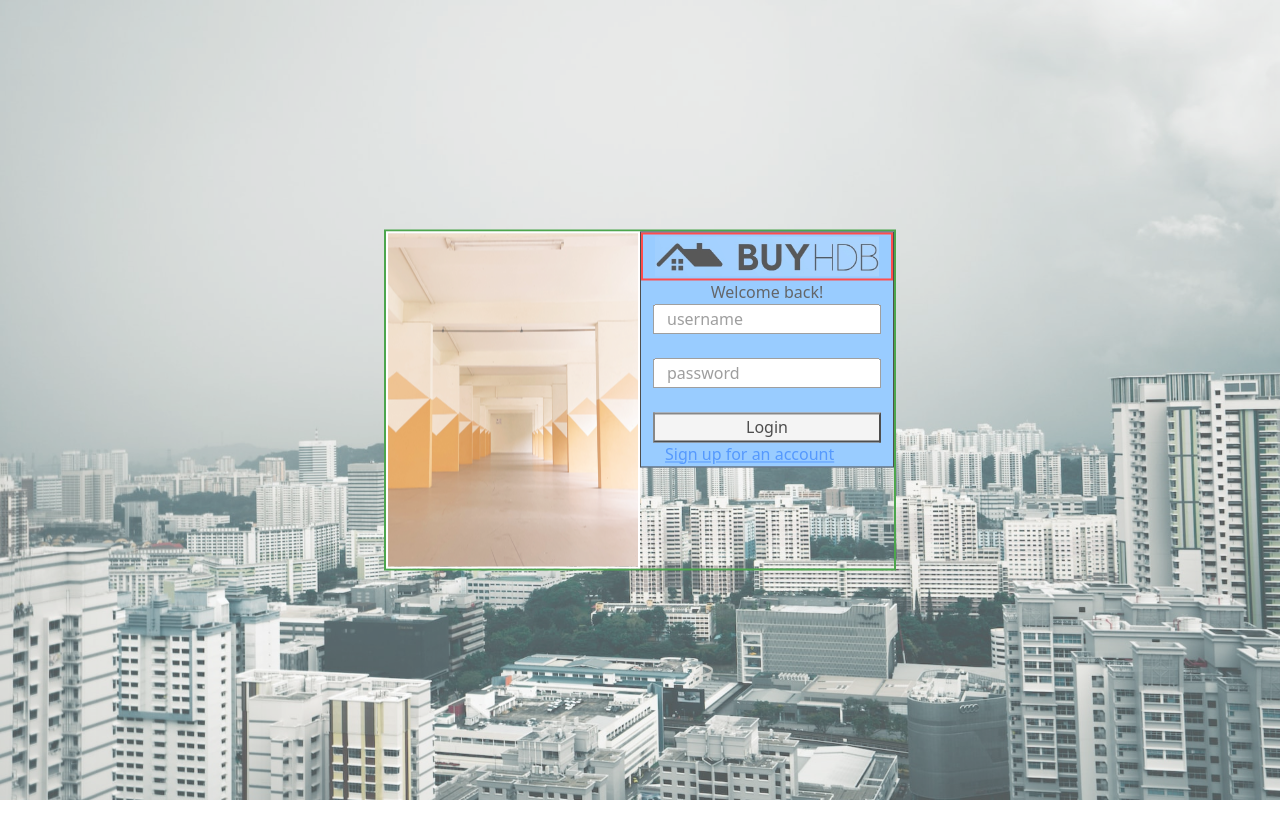
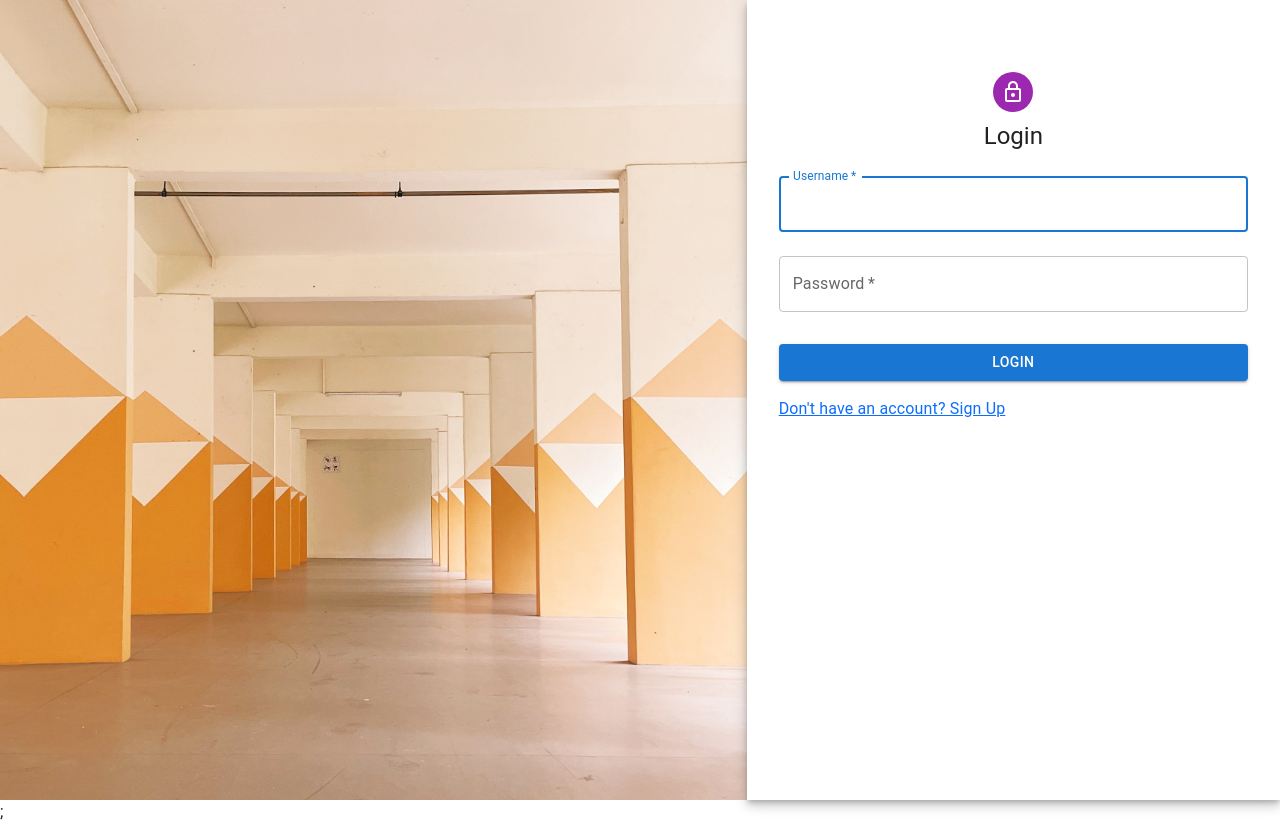
Before and after one commit to azheem-rahman/BuyHDB, a React (Create React App) app in the folder frontend/: page /login in a window 1280 px wide. Before the commit the page ends 800 px from the top, so only its background shows below. Built offline with nearby package versions, Linux system fonts and the light colour scheme.

Commit message:
replaced login with SignInSide

```diff
--- a/frontend/src/App.js
+++ b/frontend/src/App.js
@@ -11,7 +11,7 @@ import PageResults from "./pages/PageResults";
 import PageLanding from "./pages/PageLanding";
 import PageCreateAccount from "./pages/PageCreateAccount";
 import PageUserSavedListings from "./pages/PageUserSavedListings";
-import TestLogin from "./components/TestLogin";
+import TestLogin from "./components/SignInSide";
 import PageAdminHome from "./pages/PageAdminHome";
 
 import PageAdminUserAccountsOverview from "./pages/PageAdminUserAccountsOverview";
@@ -63,14 +63,25 @@ function App() {
     >
       <div className="container-fluid gx-0">
         <Routes>
-          {/* Routes for User Accounts */}
+          {/* shared routes both admin and users */}
           <Route
             exact
             path="/"
             element={
-              <Navigate replace to={userLoggedIn ? "/homepage" : "/login"} />
+              <Navigate
+                replace
+                to={
+                  userLoggedIn
+                    ? currentAccountType === "admin"
+                      ? "/admin-homepage"
+                      : "/homepage"
+                    : "/login"
+                }
+              />
             }
           />
+
+          {/* Routes for User Accounts */}
           <Route path="/login" element={<PageLanding />} />
           <Route path="/create-account" element={<PageCreateAccount />} />
           <Route path="/homepage" element={<PageHome />} />
--- /dev/null
+++ b/frontend/src/components/SignInSide.js
@@ -0,0 +1,187 @@
+import * as React from "react";
+import Avatar from "@mui/material/Avatar";
+import Button from "@mui/material/Button";
+import CssBaseline from "@mui/material/CssBaseline";
+import TextField from "@mui/material/TextField";
+import FormControlLabel from "@mui/material/FormControlLabel";
+import Checkbox from "@mui/material/Checkbox";
+import Link from "@mui/material/Link";
+import Paper from "@mui/material/Paper";
+import Box from "@mui/material/Box";
+import Grid from "@mui/material/Grid";
+import LockOutlinedIcon from "@mui/icons-material/LockOutlined";
+import Typography from "@mui/material/Typography";
+import { createTheme, ThemeProvider } from "@mui/material/styles";
+
+import LoginCreateAccountSideImage from "../assets/LoginCreateAccountSideImage.jpg";
+
+import { useState, useContext, useRef } from "react";
+import { Navigate, NavLink } from "react-router-dom";
+
+import SomeContext from "../context/some-context";
+
+const theme = createTheme();
+
+const SignInSide = () => {
+  const someCtx = useContext(SomeContext);
+
+  const inputUsernameRef = useRef();
+  const inputPasswordRef = useRef();
+
+  const [successfulLogin, setSuccessfulLogin] = useState(null);
+
+  const passLoginDetailsToBackend = async () => {
+    const url = "http://127.0.0.1:5001/login";
+    const body = {
+      username: inputUsernameRef.current.value,
+      password: inputPasswordRef.current.value,
+    };
+
+    try {
+      const res = await fetch(url, {
+        method: "POST",
+        headers: { "Content-Type": "application/json" },
+        body: JSON.stringify(body),
+      });
+
+      const response = await res.json();
+
+      console.log(response);
+
+      // successful login
+      if (response.status === "ok") {
+        setSuccessfulLogin(true);
+        someCtx.setCurrentUsername(inputUsernameRef.current.value);
+
+        // if account is Admin
+        if (response.accountType === "user") {
+          someCtx.setCurrentAccountType("user");
+        }
+
+        // if account is User
+        if (response.accountType === "admin") {
+          someCtx.setCurrentAccountType("admin");
+        }
+      }
+      // unsuccessful login
+      else {
+        setSuccessfulLogin(false);
+      }
+    } catch (err) {
+      console.log(err.message);
+    }
+  };
+
+  const handleSubmit = (event) => {
+    event.preventDefault();
+
+    const data = new FormData(event.currentTarget);
+    console.log({
+      username: data.get("username"),
+      password: data.get("password"),
+    });
+
+    console.log(inputUsernameRef.current.value);
+    console.log(inputPasswordRef.current.value);
+
+    passLoginDetailsToBackend();
+  };
+
+  return (
+    <ThemeProvider theme={theme}>
+      <Grid container component="main" sx={{ height: "100vh" }}>
+        <CssBaseline />
+        <Grid
+          item
+          xs={false}
+          sm={4}
+          md={7}
+          sx={{
+            backgroundImage: `url(${LoginCreateAccountSideImage})`,
+            backgroundRepeat: "no-repeat",
+            backgroundColor: (t) =>
+              t.palette.mode === "light"
+                ? t.palette.grey[50]
+                : t.palette.grey[900],
+            backgroundSize: "cover",
+            backgroundPosition: "center",
+          }}
+        />
+        <Grid item xs={12} sm={8} md={5} component={Paper} elevation={6} square>
+          <Box
+            sx={{
+              my: 8,
+              mx: 4,
+              display: "flex",
+              flexDirection: "column",
+              alignItems: "center",
+            }}
+          >
+            <Avatar sx={{ m: 1, bgcolor: "secondary.main" }}>
+              <LockOutlinedIcon />
+            </Avatar>
+            <Typography component="h1" variant="h5">
+              Login
+            </Typography>
+            <Box
+              component="form"
+              noValidate
+              onSubmit={handleSubmit}
+              sx={{ mt: 1 }}
+            >
+              <TextField
+                margin="normal"
+                required
+                fullWidth
+                name="username"
+                label="Username"
+                id="username"
+                autoComplete="username"
+                autoFocus
+                inputRef={inputUsernameRef}
+              />
+              <TextField
+                margin="normal"
+                required
+                fullWidth
+                name="password"
+                label="Password"
+                type="password"
+                id="password"
+                autoComplete="current-password"
+                inputRef={inputPasswordRef}
+              />
+              <Button
+                type="submit"
+                fullWidth
+                variant="contained"
+                sx={{ mt: 3, mb: 2 }}
+              >
+                Login
+              </Button>
+              <Grid container>
+                <Grid item>
+                  <NavLink to="/create-account" variant="body2">
+                    {"Don't have an account? Sign Up"}
+                  </NavLink>
+                </Grid>
+              </Grid>
+            </Box>
+          </Box>
+        </Grid>
+      </Grid>
+
+      {/* to redirect to user homepage if user account */}
+      {successfulLogin && someCtx.currentAccountType === "user" && (
+        <Navigate to="/homepage" />
+      )}
+
+      {/* to redirect to admin homepage if admin account */}
+      {successfulLogin && someCtx.currentAccountType === "admin" && (
+        <Navigate to="/admin-homepage" />
+      )}
+    </ThemeProvider>
+  );
+};
+
+export default SignInSide;
--- a/frontend/src/index.css
+++ b/frontend/src/index.css
@@ -84,52 +84,3 @@ li {
   background-repeat: no-repeat;
   height: 30vh;
 }
-
-.landing-page-background {
-  background-image: url("./assets/LandingPageBackground.jpg");
-  opacity: 0.7;
-  height: 100vh;
-  background-position: center;
-  background-repeat: no-repeat;
-  background-size: cover;
-  background-attachment: fixed;
-}
-
-.login-container {
-  /* guiding border */
-  border: 2px solid green;
-
-  height: auto;
-  max-width: 40vw;
-
-  /* center horizontally */
-  /* margin: 0 auto; */
-
-  /* center horizontally and vertically */
-  position: relative;
-  top: 50%;
-  left: 50%;
-  transform: translate(-50%, -50%);
-}
-
-.login-side-image {
-  border: 2px solid white;
-  height: auto;
-  width: 100%;
-}
-
-.login-entry-container {
-  border: 1px solid black;
-  height: auto;
-  width: 100%;
-  background-color: var(--lightBlue);
-}
-
-.login-entry-hdb-logo {
-  border: 2px solid red;
-  padding: 2px;
-  height: auto;
-  width: 50%;
-  margin: auto;
-  display: block;
-}
--- a/frontend/src/pages/PageLanding.js
+++ b/frontend/src/pages/PageLanding.js
@@ -1,11 +1,11 @@
 import React from "react";
-import Login from "../components/Login";
+import SignInSide from "../components/SignInSide";
 
 const PageLanding = () => {
   return (
-    <div className="landing-page-background">
-      <Login />
-    </div>
+    <>
+      <SignInSide />;
+    </>
   );
 };
 
```
